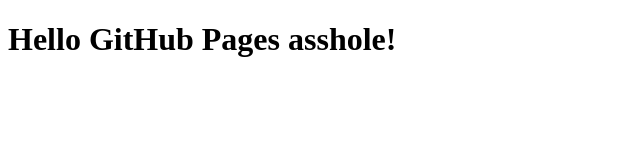
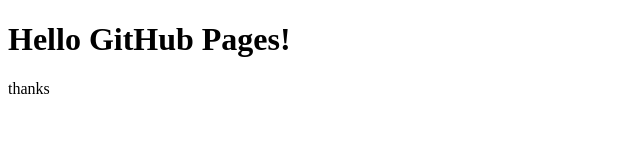
Before and after one commit to vivwalker/.github.io, a plain HTML site: page index.html in a window 1280 px wide. Shown: the whole page, without its empty margins (0-640 px from the left). Drawn offline with Linux system fonts and the light colour scheme.

Commit message:
modified .html file.

```diff
--- a/index.html
+++ b/index.html
@@ -5,6 +5,7 @@
   <title>GitHub Pages Test</title>
 </head>
 <body>
-  <h1>Hello GitHub Pages asshole!</h1>
+  <h1>Hello GitHub Pages!</h1>
+  <div>thanks</div>
 </body>
 </html>
```
